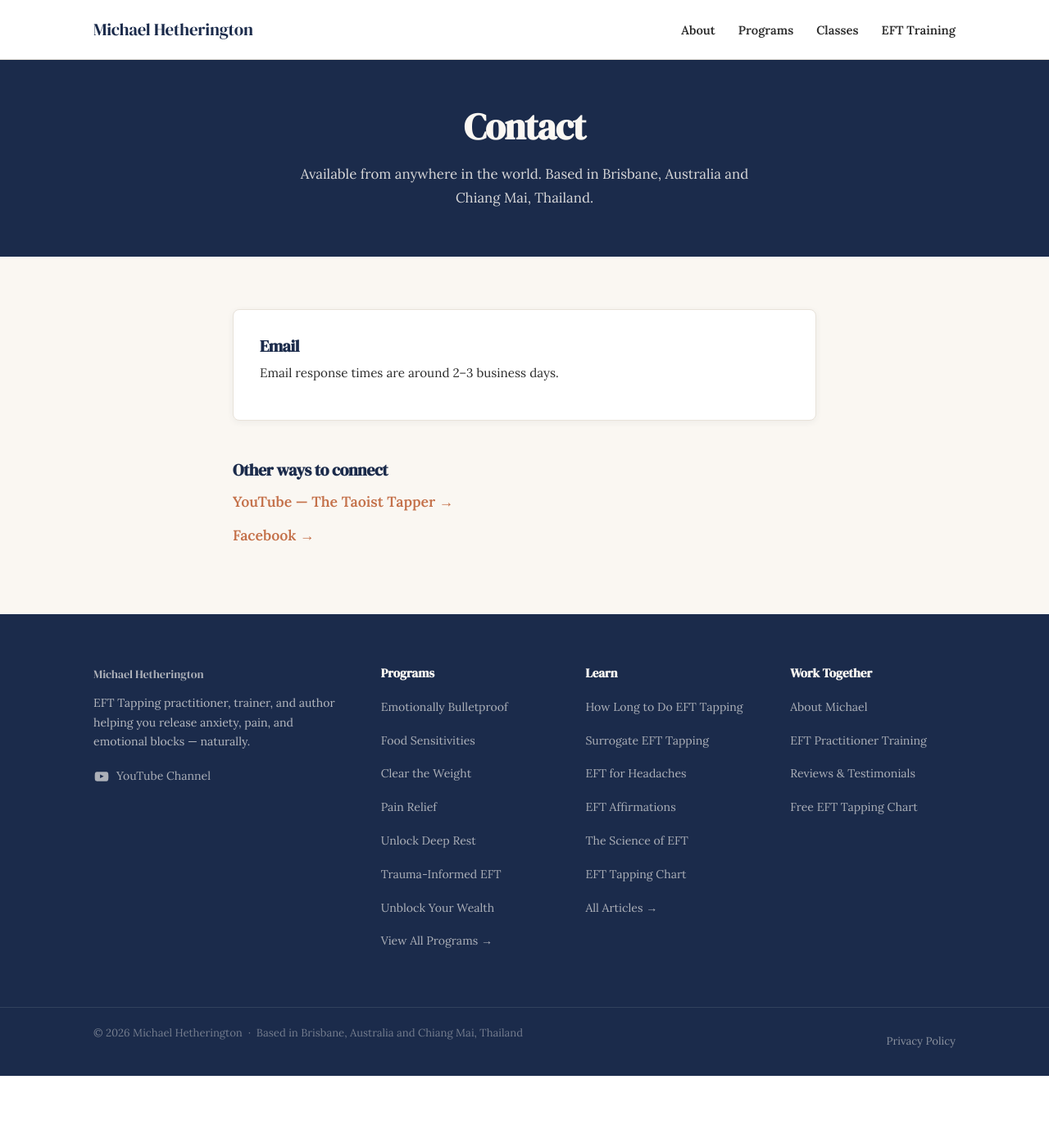
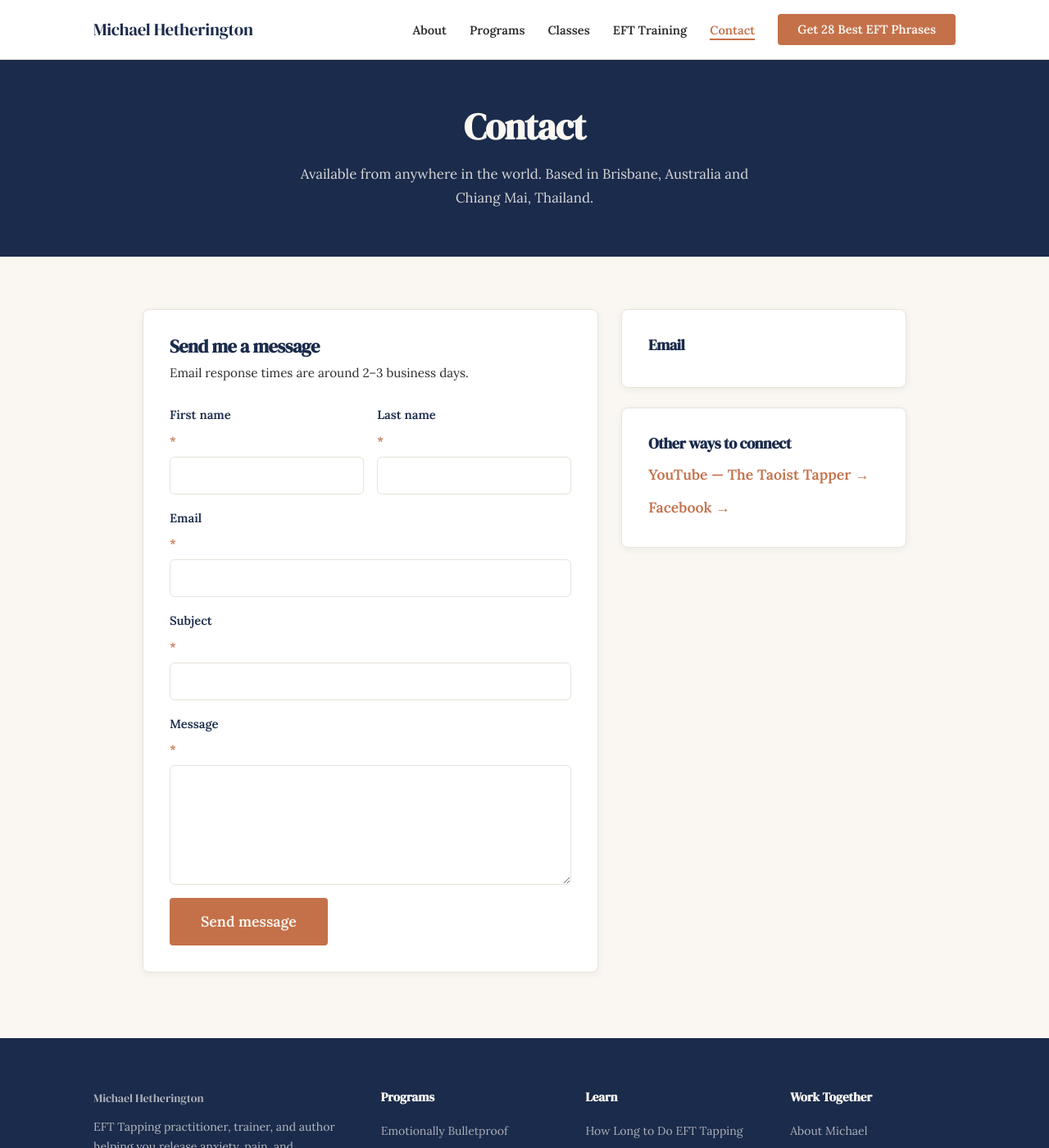
Before and after one commit to fuzzarelly/michaelhetherington.com, a Jekyll site: the page built from contact/index.html, in a window 1280 px wide and 1400 px high. Shown: the whole window at 82% size. Built offline with Jekyll 4.4.1, drawn with Linux system fonts in a browser that asks for light colours; a script that is not in the unit is left out.

Commit message:
Contact form, phrases menu button, remove My Tapping Script section
- Contact page: name, email, subject and message form (same fields as
  the Squarespace form) sent to info@michaelhetherington.com through
  FormSubmit, with its captcha plus a honeypot; new thank-you page
- Menu: add Contact and a 'Get 28 Best EFT Phrases' button linking to
  healyourselfeft.com/eft-tapping-phrases; Contact also in the footer
- Homepage: remove the My Tapping Script section

Co-Authored-By: Claude Opus 5.5 <noreply@anthropic.com>

```diff
--- a/_includes/footer.html
+++ b/_includes/footer.html
@@ -59,6 +59,7 @@
       <h4>Work Together</h4>
       <ul>
         <li><a href="/about/">About Michael</a></li>
+        <li><a href="/contact/">Contact</a></li>
         <li><a href="https://eftpractitionertraining.com/" target="_blank" rel="noopener">EFT Practitioner Training</a></li>
         <li><a href="/reviews/">Reviews &amp; Testimonials</a></li>
         <li><a href="/efttappingchart/">Free EFT Tapping Chart</a></li>
--- a/_includes/nav.html
+++ b/_includes/nav.html
@@ -30,6 +30,20 @@
           EFT Training
         </a>
       </li>
+      <li>
+        <a href="/contact/"
+           class="nav-link{% if page.url contains '/contact/' %} is-active{% endif %}">
+          Contact
+        </a>
+      </li>
+      <li>
+        <a href="https://healyourselfeft.com/eft-tapping-phrases"
+           class="btn-primary nav-cta"
+           target="_blank"
+           rel="noopener">
+          Get 28 Best EFT Phrases
+        </a>
+      </li>
     </ul>
 
     <button class="nav-hamburger"
--- a/contact/index.html
+++ b/contact/index.html
@@ -1,7 +1,7 @@
 ---
 layout: default
 title: "Contact | Michael Hetherington"
-description: "Contact Michael Hetherington — EFT tapping practitioner and trainer based in Brisbane, Australia and Chiang Mai, Thailand. Email, or connect on YouTube and Facebook."
+description: "Contact Michael Hetherington — EFT tapping practitioner and trainer based in Brisbane, Australia and Chiang Mai, Thailand. Send a message, or connect on YouTube and Facebook."
 canonical: "https://www.michaelhetherington.com/contact/"
 ---
 
@@ -15,21 +15,69 @@ canonical: "https://www.michaelhetherington.com/contact/"
   </section>
 
   <section class="section-light" style="padding-top: 64px; padding-bottom: 80px;">
-    <div class="container" style="max-width: 760px;">
-      <div style="display: grid; grid-template-columns: repeat(auto-fit, minmax(260px, 1fr)); gap: 28px;">
-        <div class="card">
-          <h2 style="font-size: 1.25rem; margin-bottom: 8px;">Email</h2>
-          <p style="color: var(--slate); font-size: 0.95rem; margin-bottom: 12px;">Email response times are around 2–3 business days.</p>
-          <p style="font-weight: 600;"><span class="em-ob" data-p1="info" data-p2="michaelhetherington" data-p3="com"></span></p>
+    <div class="container" style="max-width: 980px;">
+      <div class="contact-layout">
+
+        <div class="card contact-card">
+          <h2 style="font-size: 1.4rem; margin-bottom: 6px;">Send me a message</h2>
+          <p style="color: var(--slate); font-size: 0.95rem; margin-bottom: 24px;">Email response times are around 2–3 business days.</p>
+
+          <!-- Sent by FormSubmit (formsubmit.co) to info@michaelhetherington.com; their captcha runs after "Send". -->
+          <form class="contact-form" id="contact-form" action="https://formsubmit.co/info@michaelhetherington.com" method="POST">
+            <input type="hidden" name="_subject" id="contact-subject-line" value="New message from michaelhetherington.com">
+            <input type="hidden" name="_template" value="table">
+            <input type="hidden" name="_next" id="contact-next" value="https://www.michaelhetherington.com/contact/thank-you/">
+            <input type="text" name="_honey" class="contact-honey" tabindex="-1" autocomplete="off" aria-hidden="true">
+
+            <div class="contact-row">
+              <label>First name <span aria-hidden="true">*</span>
+                <input type="text" name="first_name" autocomplete="given-name" required>
+              </label>
+              <label>Last name <span aria-hidden="true">*</span>
+                <input type="text" name="last_name" autocomplete="family-name" required>
+              </label>
+            </div>
+            <label>Email <span aria-hidden="true">*</span>
+              <input type="email" name="email" autocomplete="email" required>
+            </label>
+            <label>Subject <span aria-hidden="true">*</span>
+              <input type="text" name="subject" id="contact-subject" required>
+            </label>
+            <label>Message <span aria-hidden="true">*</span>
+              <textarea name="message" rows="6" required></textarea>
+            </label>
+            <button type="submit" class="btn-primary btn-lg">Send message</button>
+          </form>
         </div>
+
+        <div>
+          <div class="card" style="margin-bottom: 24px;">
+            <h2 style="font-size: 1.15rem; margin-bottom: 8px;">Email</h2>
+            <p style="font-weight: 600;"><span class="em-ob" data-p1="info" data-p2="michaelhetherington" data-p3="com"></span></p>
+          </div>
+          <div class="card">
+            <h2 style="font-size: 1.15rem; margin-bottom: 12px;">Other ways to connect</h2>
+            <ul style="list-style: none; padding: 0; margin: 0; display: flex; flex-direction: column; gap: 10px;">
+              <li><a href="https://www.youtube.com/@TheTaoistTapper" target="_blank" rel="noopener" style="font-weight: 600;">YouTube — The Taoist Tapper &rarr;</a></li>
+              <li><a href="https://www.facebook.com/fuzzarelly" target="_blank" rel="noopener" style="font-weight: 600;">Facebook &rarr;</a></li>
+            </ul>
+          </div>
+        </div>
+
       </div>
-
-      <h2 style="font-size: 1.25rem; margin: 48px 0 12px;">Other ways to connect</h2>
-      <ul style="list-style: none; padding: 0; margin: 0; display: flex; flex-direction: column; gap: 10px;">
-        <li><a href="https://www.youtube.com/@TheTaoistTapper" target="_blank" rel="noopener" style="font-weight: 600;">YouTube — The Taoist Tapper &rarr;</a></li>
-        <li><a href="https://www.facebook.com/fuzzarelly" target="_blank" rel="noopener" style="font-weight: 600;">Facebook &rarr;</a></li>
-      </ul>
     </div>
   </section>
 
 </main>
+
+<script>
+  (function() {
+    var form = document.getElementById('contact-form');
+    // send people back to this site's thank-you page (works on the preview URL too)
+    document.getElementById('contact-next').value = window.location.href.replace(/contact\/?(\?.*|#.*)?$/, 'contact/thank-you/');
+    form.addEventListener('submit', function() {
+      var subj = document.getElementById('contact-subject').value.trim();
+      if (subj) document.getElementById('contact-subject-line').value = 'Website contact: ' + subj;
+    });
+  })();
+</script>
--- a/css/style.css
+++ b/css/style.css
@@ -1028,3 +1028,19 @@ body.nav-open { overflow: hidden; }
 
 /* Class not on sale yet — restore by swapping back to <a href="{data-zylvie}"> */
 .btn-coming-soon { opacity: 0.6; cursor: default; pointer-events: none; }
+
+/* Contact form */
+.contact-layout { display: grid; grid-template-columns: minmax(0, 1.6fr) minmax(0, 1fr); gap: 28px; align-items: start; }
+.contact-form { display: flex; flex-direction: column; gap: 16px; }
+.contact-form label { display: flex; flex-direction: column; gap: 6px; font-size: 0.92rem; font-weight: 600; color: var(--navy); }
+.contact-form label span { color: var(--terracotta); }
+.contact-form input, .contact-form textarea { width: 100%; padding: 12px 14px; font-size: 1rem; font-weight: 400; color: inherit; background: #fff; border: 1px solid var(--border); border-radius: 6px; }
+.contact-form input:focus, .contact-form textarea:focus { outline: 2px solid var(--terracotta); outline-offset: 1px; border-color: transparent; }
+.contact-form textarea { resize: vertical; min-height: 140px; }
+.contact-form button { align-self: flex-start; }
+.contact-row { display: grid; grid-template-columns: 1fr 1fr; gap: 16px; }
+.contact-honey { position: absolute; left: -9999px; width: 1px; height: 1px; opacity: 0; }
+@media (max-width: 768px) {
+  .contact-layout, .contact-row { grid-template-columns: 1fr; }
+  .contact-form button { align-self: stretch; }
+}
```
Also changed, not shown: contact/thank-you/index.html (added, +20 -0 lines), index.html (+0 -19 lines).
